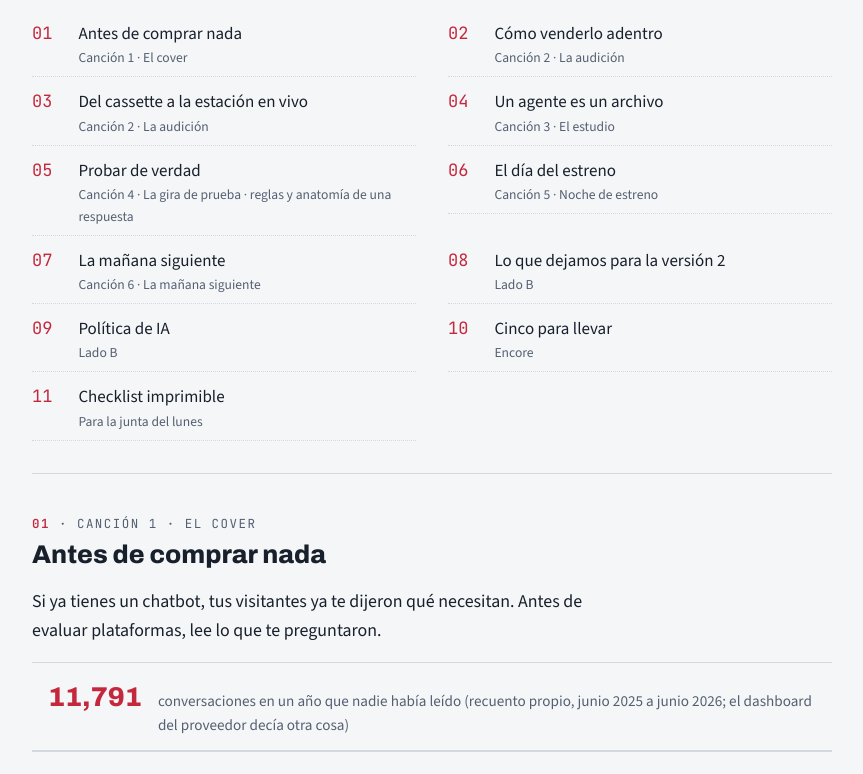
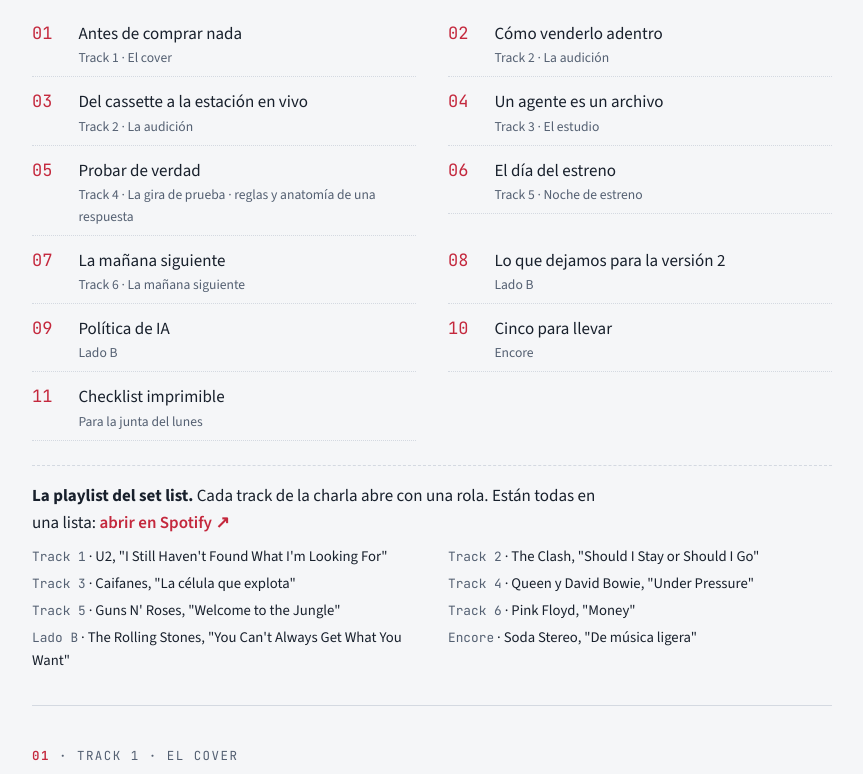
Before and after one commit to orlybg/mxd26-agente, a plain HTML site: page index.html in a window 1280 px wide. Shown: the part 674-1448 px from the top of the page, without its empty margins (208-1071 px from the left). Drawn offline with nearby package versions, Linux system fonts and the light colour scheme.

Commit message:
Material de apoyo v6: Track, playlist del set list y la cuenta
- "Track" en lugar de "Canción" y las cinco para llevar de la charla v6.
- Playlist del set list con las ocho rolas (título y artista) y liga a Spotify.
- Track 6: "3 no sé honestos" en los números de la primera noche y el bloque
  "La cuenta: de anualidad fija a pagar por uso".

Co-Authored-By: Claude Opus 5.5 <noreply@anthropic.com>

```diff
--- a/index.html
+++ b/index.html
@@ -150,6 +150,12 @@ nav.setlist a {
 nav.setlist a:hover .t { text-decoration: underline; }
 nav.setlist .n { font-family: var(--f-mono); color: var(--rec); font-variant-numeric: tabular-nums; }
 nav.setlist .c { display: block; font-size: 0.85rem; color: var(--muted); }
+nav.setlist .playlist { margin-top: 1.5rem; padding-top: 1rem; border-top: 1px dashed var(--rule); display: grid; gap: 0.6rem; }
+nav.setlist .playlist p { margin: 0; }
+nav.setlist .playlist ul { list-style: none; margin: 0; padding: 0; display: grid; grid-template-columns: repeat(auto-fit, minmax(min(100%, 19rem), 1fr)); gap: 0.2rem 2rem; font-size: 0.92rem; }
+nav.setlist .playlist li { max-width: none; }
+nav.setlist .playlist .k { font-family: var(--f-mono); font-size: 0.8rem; color: var(--muted); }
+nav.setlist .playlist a.sp { display: inline; padding: 0; border: 0; color: var(--rec); font-weight: 600; white-space: nowrap; }
 
 /* Secciones */
 section.track { padding-block: 2.5rem 1rem; border-bottom: 1px solid var(--rule); display: grid; gap: 1.1rem; }
@@ -338,18 +344,31 @@ section#checklist { break-before: page; }
 <nav class="setlist" id="indice" aria-labelledby="setlist-h">
   <h2 id="setlist-h">Set list</h2>
   <ol>
-    <li><a href="#antes-de-comprar"><span class="n">01</span><span><span class="t">Antes de comprar nada</span><span class="c">Canción 1 · El cover</span></span></a></li>
-    <li><a href="#venderlo-adentro"><span class="n">02</span><span><span class="t">Cómo venderlo adentro</span><span class="c">Canción 2 · La audición</span></span></a></li>
-    <li><a href="#pdfs-al-sitio"><span class="n">03</span><span><span class="t">Del cassette a la estación en vivo</span><span class="c">Canción 2 · La audición</span></span></a></li>
-    <li><a href="#agente-archivo"><span class="n">04</span><span><span class="t">Un agente es un archivo</span><span class="c">Canción 3 · El estudio</span></span></a></li>
-    <li><a href="#probar"><span class="n">05</span><span><span class="t">Probar de verdad</span><span class="c">Canción 4 · La gira de prueba · reglas y anatomía de una respuesta</span></span></a></li>
-    <li><a href="#estreno"><span class="n">06</span><span><span class="t">El día del estreno</span><span class="c">Canción 5 · Noche de estreno</span></span></a></li>
-    <li><a href="#manana-siguiente"><span class="n">07</span><span><span class="t">La mañana siguiente</span><span class="c">Canción 6 · La mañana siguiente</span></span></a></li>
+    <li><a href="#antes-de-comprar"><span class="n">01</span><span><span class="t">Antes de comprar nada</span><span class="c">Track 1 · El cover</span></span></a></li>
+    <li><a href="#venderlo-adentro"><span class="n">02</span><span><span class="t">Cómo venderlo adentro</span><span class="c">Track 2 · La audición</span></span></a></li>
+    <li><a href="#pdfs-al-sitio"><span class="n">03</span><span><span class="t">Del cassette a la estación en vivo</span><span class="c">Track 2 · La audición</span></span></a></li>
+    <li><a href="#agente-archivo"><span class="n">04</span><span><span class="t">Un agente es un archivo</span><span class="c">Track 3 · El estudio</span></span></a></li>
+    <li><a href="#probar"><span class="n">05</span><span><span class="t">Probar de verdad</span><span class="c">Track 4 · La gira de prueba · reglas y anatomía de una respuesta</span></span></a></li>
+    <li><a href="#estreno"><span class="n">06</span><span><span class="t">El día del estreno</span><span class="c">Track 5 · Noche de estreno</span></span></a></li>
+    <li><a href="#manana-siguiente"><span class="n">07</span><span><span class="t">La mañana siguiente</span><span class="c">Track 6 · La mañana siguiente</span></span></a></li>
     <li><a href="#version-2"><span class="n">08</span><span><span class="t">Lo que dejamos para la versión 2</span><span class="c">Lado B</span></span></a></li>
     <li><a href="#politica"><span class="n">09</span><span><span class="t">Política de IA</span><span class="c">Lado B</span></span></a></li>
     <li><a href="#cinco"><span class="n">10</span><span><span class="t">Cinco para llevar</span><span class="c">Encore</span></span></a></li>
     <li><a href="#checklist"><span class="n">11</span><span><span class="t">Checklist imprimible</span><span class="c">Para la junta del lunes</span></span></a></li>
   </ol>
+  <div class="playlist" id="playlist">
+    <p><b>La playlist del set list.</b> Cada track de la charla abre con una rola. Están todas en una lista: <a class="sp" href="https://open.spotify.com/playlist/22hXkULc5cesP0JKNzDPR7" target="_blank" rel="noopener">abrir en Spotify ↗</a></p>
+    <ul>
+      <li><span class="k">Track 1</span> · U2, "I Still Haven't Found What I'm Looking For"</li>
+      <li><span class="k">Track 2</span> · The Clash, "Should I Stay or Should I Go"</li>
+      <li><span class="k">Track 3</span> · Caifanes, "La célula que explota"</li>
+      <li><span class="k">Track 4</span> · Queen y David Bowie, "Under Pressure"</li>
+      <li><span class="k">Track 5</span> · Guns N' Roses, "Welcome to the Jungle"</li>
+      <li><span class="k">Track 6</span> · Pink Floyd, "Money"</li>
+      <li><span class="k">Lado B</span> · The Rolling Stones, "You Can't Always Get What You Want"</li>
+      <li><span class="k">Encore</span> · Soda Stereo, "De música ligera"</li>
+    </ul>
+  </div>
 </nav>
 
 <main>
@@ -357,7 +376,7 @@ section#checklist { break-before: page; }
 <!-- 1 -->
 <section class="track" id="antes-de-comprar" aria-labelledby="h1s">
   <div class="track-head">
-    <p class="eyebrow"><b>01</b> · Canción 1 · El cover</p>
+    <p class="eyebrow"><b>01</b> · Track 1 · El cover</p>
     <h2 id="h1s">Antes de comprar nada</h2>
   </div>
   <p class="lede">Si ya tienes un chatbot, tus visitantes ya te dijeron qué necesitan. Antes de evaluar plataformas, lee lo que te preguntaron.</p>
@@ -399,7 +418,7 @@ section#checklist { break-before: page; }
 <!-- 2 -->
 <section class="track" id="venderlo-adentro" aria-labelledby="h2s">
   <div class="track-head">
-    <p class="eyebrow"><b>02</b> · Canción 2 · La audición</p>
+    <p class="eyebrow"><b>02</b> · Track 2 · La audición</p>
     <h2 id="h2s">Cómo venderlo adentro</h2>
   </div>
   <p class="lede">Vende con algo que tu jefe pueda verificar, no con algo que le tenga que creer.</p>
@@ -444,7 +463,7 @@ section#checklist { break-before: page; }
 <!-- 3 -->
 <section class="track" id="pdfs-al-sitio" aria-labelledby="h3s">
   <div class="track-head">
-    <p class="eyebrow"><b>03</b> · Canción 2 · La audición</p>
+    <p class="eyebrow"><b>03</b> · Track 2 · La audición</p>
     <h2 id="h3s">Del cassette a la estación en vivo</h2>
   </div>
   <p class="lede">El PDF es el cassette: suena a lo que había el día que lo grabaste. Tu sitio es la estación en vivo. Hay dos caminos para darle conocimiento al agente, y los dos sirven.</p>
@@ -494,7 +513,7 @@ section#checklist { break-before: page; }
       <li>Antes de conectar el sitio, pregunta quién es dueño de cada dato que cambia: horarios, precios, qué está abierto hoy, eventos. Si nadie lo es, el agente va a repetir lo que quede escrito.</li>
       <li>En el Summit de septiembre pregunté "¿qué se rompe primero?": 4 de 6 dijeron "el contenido que nadie posee".</li>
       <li>Pon dueño y cadencia de revisión a cada página que el agente usa para responder lo urgente.</li>
-      <li>El índice también genera consumo cada vez que reprocesa. Lo vemos en la canción 6.</li>
+      <li>El índice también genera consumo cada vez que reprocesa. Lo vemos en el track 6.</li>
     </ul>
   </article>
   <p class="back"><a href="#indice">Volver al set list</a></p>
@@ -503,7 +522,7 @@ section#checklist { break-before: page; }
 <!-- 4 -->
 <section class="track" id="agente-archivo" aria-labelledby="h4s">
   <div class="track-head">
-    <p class="eyebrow"><b>04</b> · Canción 3 · El estudio</p>
+    <p class="eyebrow"><b>04</b> · Track 3 · El estudio</p>
     <h2 id="h4s">Un agente es un archivo</h2>
   </div>
   <p class="lede">Un agente no se configura. Se versiona. Con Agent Script, todo el agente (subagentes, instrucciones, acciones, configuración) vive en un archivo <code>.agent</code> dentro de un authoring bundle, y ese archivo va en git.</p>
@@ -575,7 +594,7 @@ diff &lt;(git -C &lt;tu-repo&gt; show origin/main:&lt;ruta-al-bundle&gt;/Mi_Agen
 <!-- 5 -->
 <section class="track" id="probar" aria-labelledby="h5s">
   <div class="track-head">
-    <p class="eyebrow"><b>05</b> · Canción 4 · La gira de prueba</p>
+    <p class="eyebrow"><b>05</b> · Track 4 · La gira de prueba</p>
     <h2 id="h5s">Probar de verdad</h2>
   </div>
   <p class="lede">Cinco versiones en ocho días (del 20 al 27 de octubre). Ninguna salió de una queja: todas salieron de leer trazas.</p>
@@ -755,7 +774,7 @@ subagent Preguntas_Generales:
 <!-- 6 -->
 <section class="track" id="estreno" aria-labelledby="h6s">
   <div class="track-head">
-    <p class="eyebrow"><b>06</b> · Canción 5 · Noche de estreno</p>
+    <p class="eyebrow"><b>06</b> · Track 5 · Noche de estreno</p>
     <h2 id="h6s">El día del estreno</h2>
   </div>
   <p class="lede">El go-live no es un deploy. Es una cadena. Nosotros salimos en vivo el 28 de octubre, y el estreno se cayó dos veces por cosas que no se ven en el sitio de pruebas.</p>
@@ -791,7 +810,7 @@ subagent Preguntas_Generales:
 <!-- 7 -->
 <section class="track" id="manana-siguiente" aria-labelledby="h7s">
   <div class="track-head">
-    <p class="eyebrow"><b>07</b> · Canción 6 · La mañana siguiente</p>
+    <p class="eyebrow"><b>07</b> · Track 6 · La mañana siguiente</p>
     <h2 id="h7s">La mañana siguiente</h2>
   </div>
   <p class="lede">Lento y cierto le gana a rápido y falso. Pero hay que decirlo.</p>
@@ -799,8 +818,10 @@ subagent Preguntas_Generales:
   <div class="datos">
     <div class="dato"><span class="num">1 de 2</span><span class="lbl">abre el chat y no escribe</span></div>
     <div class="dato"><span class="num">0</span><span class="lbl">respuestas sin fuente</span></div>
+    <div class="dato"><span class="num">3</span><span class="lbl">"no sé" honestos: mejor un "no sé" que un invento</span></div>
     <div class="dato"><span class="num">12–19 s</span><span class="lbl">para ver la respuesta en el navegador</span></div>
   </div>
+  <p class="fuente">Números de la primera noche en vivo (28 de octubre de 2026).</p>
 
   <div class="pair">
     <article class="block riff">
@@ -833,6 +854,15 @@ subagent Preguntas_Generales:
       <p><b>Después de guardar, vuelve a abrir.</b> Un ajuste del conector parecía guardado; al reabrir la configuración, seguía igual. Confirma cada cambio reabriendo la pantalla y mirando el consumo de la siguiente corrida.</p>
     </article>
   </div>
+
+  <article class="block tram">
+    <header><span class="tag tag-tram">El trámite</span><h3>La cuenta: de anualidad fija a pagar por uso</h3></header>
+    <ul>
+      <li>Con el bot rentado pagábamos una cuota fija al año. Con Agentforce pagas lo que usas, y la licencia trae una bolsa de consumo incluida.</li>
+      <li>Antes de salir, haz la cuenta con el volumen real de tu bot actual: cuántas conversaciones al año, qué tan largas son y cuántos intercambios tiene cada una. A nosotros nos alcanzaba con la bolsa, sin comprar más.</li>
+      <li>La sorpresa no vino de las conversaciones, vino del índice: el conector volvía a leer cada noche los PDFs enlazados en el sitio aunque no cambiaran. Lo documentamos día por día, soporte lo reprodujo y la ingeniería de Salesforce lo corrigió. Desde noviembre de 2026 nuestro índice ya no lee PDFs.</li>
+    </ul>
+  </article>
 
   <article class="block tram">
     <header><span class="tag tag-tram">El trámite</span><h3>Cada "no sé" tiene dueño</h3></header>
@@ -925,10 +955,10 @@ subagent Preguntas_Generales:
     <h2 id="h10s">Cinco para llevar</h2>
   </div>
   <ol class="five">
-    <li>Lee tus transcripts antes de comprar.</li>
-    <li>Vende con una condición medible.</li>
-    <li>Ponle dueño al contenido.</li>
-    <li>Duda del medidor.</li>
+    <li>Lee lo que ya te preguntaron.</li>
+    <li>Define qué es "lo logramos" antes de empezar.</li>
+    <li>Tu agente es tan bueno como tu sitio.</li>
+    <li>Cada regla nueva: vuelve a probar todo.</li>
     <li>El go-live es gente, no un deploy.</li>
   </ol>
   <p class="lede">El riff se aprende. El trámite se sobrevive.</p>
@@ -1002,7 +1032,7 @@ subagent Preguntas_Generales:
 </main>
 
 <footer class="colofon">
-  <p>Elaborado con asistencia de IA. Revisado y aprobado por el presentador.</p>
+  <p>Elaborado con asistencia de IA. Revisado y aprobado por el presentador. Actualizado el 17 de noviembre de 2026.</p>
   <p>Esto es la experiencia de un equipo, no documentación oficial de Salesforce.</p>
   <p>Orlando Briceño · Salesforce Architect, Rock &amp; Roll Hall of Fame · Mexico Dreamin' 2026</p>
 </footer>
```
